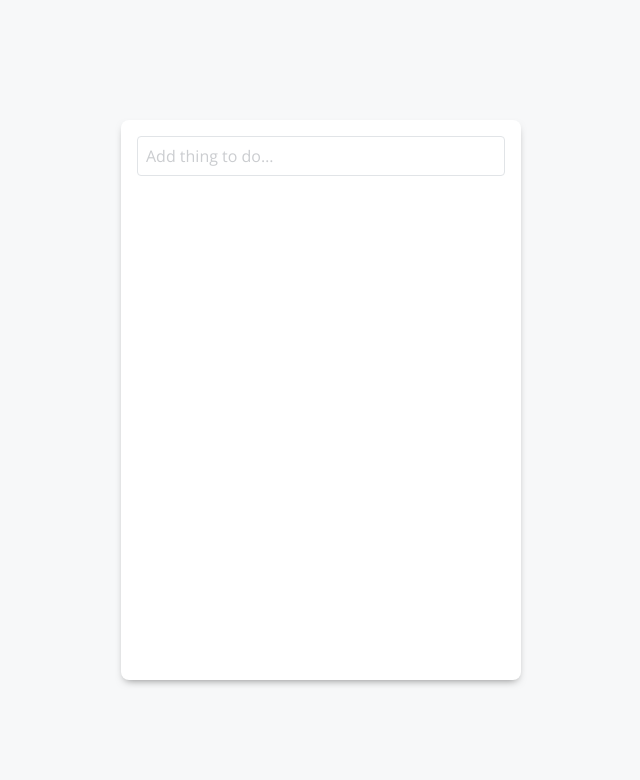
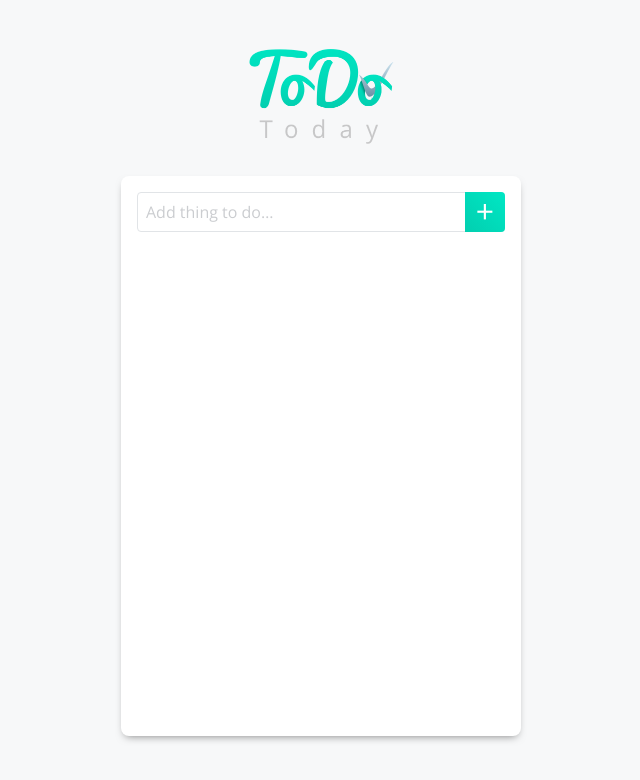
Before and after one commit to h00x/todo-today-app, a React (Create React App) app: page / in a window 1280 px wide. Shown: the top 780 px of the page, without its empty margins (319-959 px from the left). Built offline with nearby package versions, Linux system fonts and the light colour scheme; the HTML template or start-up script is replaced by a standard one.

Commit message:
Styled the add todo form

```diff
--- a/src/Add-ToDo.css
+++ b/src/Add-ToDo.css
@@ -16,3 +16,16 @@
 .AddToDoForm input::placeholder {
     color: #CBCDD0;
 }
+
+.AddToDoForm button {
+    border: 0;
+    color: #FFFFFF;
+    width: 2.5rem;
+    height: 2.5rem;
+    font-size: 2rem;
+    border-radius: 0 4px 4px 0;
+    background-image: linear-gradient(-135deg, #00E7C4 0%, #02CFB0 100%);
+    position: absolute;
+    margin-left: -2.5rem;
+    cursor: pointer;
+}
--- a/src/Add-ToDo.js
+++ b/src/Add-ToDo.js
@@ -13,6 +13,7 @@ class AddToDo extends Component {
       return (
         <form className="AddToDoForm">
             <input type="text" placeholder={this.state.placeholderText}/>
+            <button type="button" value="Add">+</button>
         </form>
       );
     }
--- a/src/App.css
+++ b/src/App.css
@@ -5,4 +5,16 @@
     border-radius: 8px;
     box-shadow: 0px 4px 8px -4px rgba(0,0,0,0.5);
     padding: 1rem;
+    margin-bottom: 1rem;
 }
+
+.Container {
+    display: flex;
+    flex-direction: column;
+    align-items: center;
+    justify-content: center;
+}
+
+.Logo {
+    margin-bottom: 2rem;
+}
--- a/src/App.js
+++ b/src/App.js
@@ -5,8 +5,11 @@ import AddToDo from './Add-ToDo';
 class App extends Component {
   render() {
     return (
-      <div className="App">
-        <AddToDo />
+      <div className="Container">
+        <img src="images/todo-today-logo.png" className="Logo" width="145" height="95" alt="Logo ToDo Today" />
+        <div className="App">
+          <AddToDo />
+        </div>
       </div>
     );
   }
--- a/src/index.css
+++ b/src/index.css
@@ -21,5 +21,5 @@ body {
     display: flex;
     align-items: center;
     justify-content: center;
-  height:100vh;
+    min-height:100vh;
 }
```
Also changed, not shown: public/images/todo-today-logo.png (added). Lines whose indentation alone changed are shown as unchanged.
